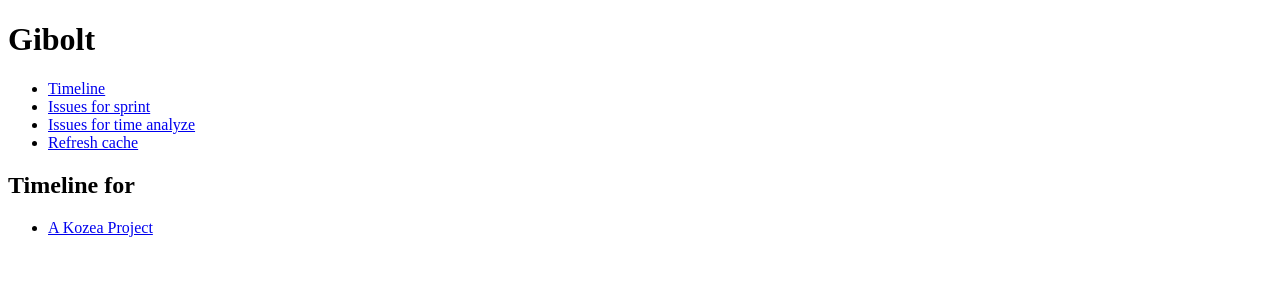
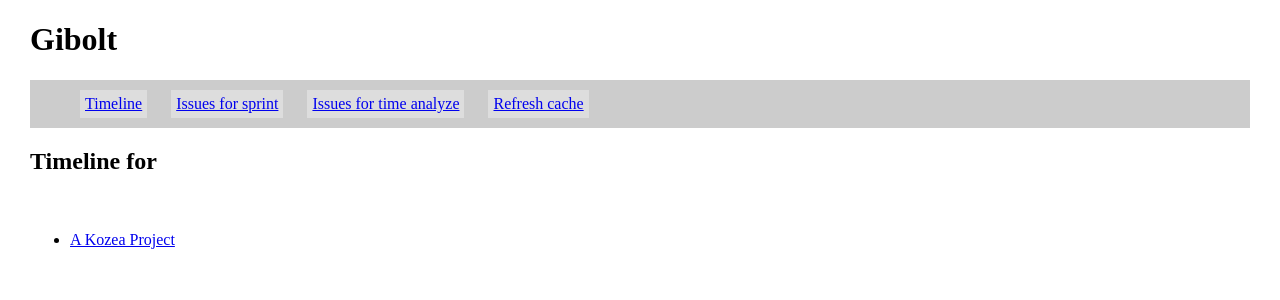
Before and after one commit to Kozea/gibolt, a Flask app: template templates/month.jinja2 in a window 1280 px wide. Shown: the top 300 px of the page. Run offline with Flask 2, Linux system fonts and the light colour scheme; the template is opened without the code that fills it, so the values that code supplies are empty.

Commit message:
Style (moche)

```diff
--- a/static/style.css
+++ b/static/style.css
@@ -1,6 +1,43 @@
+body {
+	margin: 0 30px;
+}
+nav {
+	background-color:#ccc;
+}
+nav ul li {
+	background-color:#ddd;
+	display: inline-block;
+	margin: 10px;
+	padding: 5px;
+}
+article {
+	background-color:#eee;
+	display: inline-block;
+	width: 400px;
+	margin-top: 20px;
+	vertical-align: top;
+}
+nav form fieldset {
+	display:inline-block;
+}
 li.closed {
 	color: green;
 }
 li.open {
 	color: red;
 }
+nav form input[type=checkbox],
+nav form input[type=radio] {
+	display:none;
+}
+nav form input[type=checkbox] + label,
+nav form input[type=radio] + label{
+	display:inline-block;
+	background-color:#cce;
+	padding: 5px;
+	border: 2px outset ;
+}
+nav form input:checked + label {
+  border: 2px inset;
+	background-color:#ddf;
+}
```
